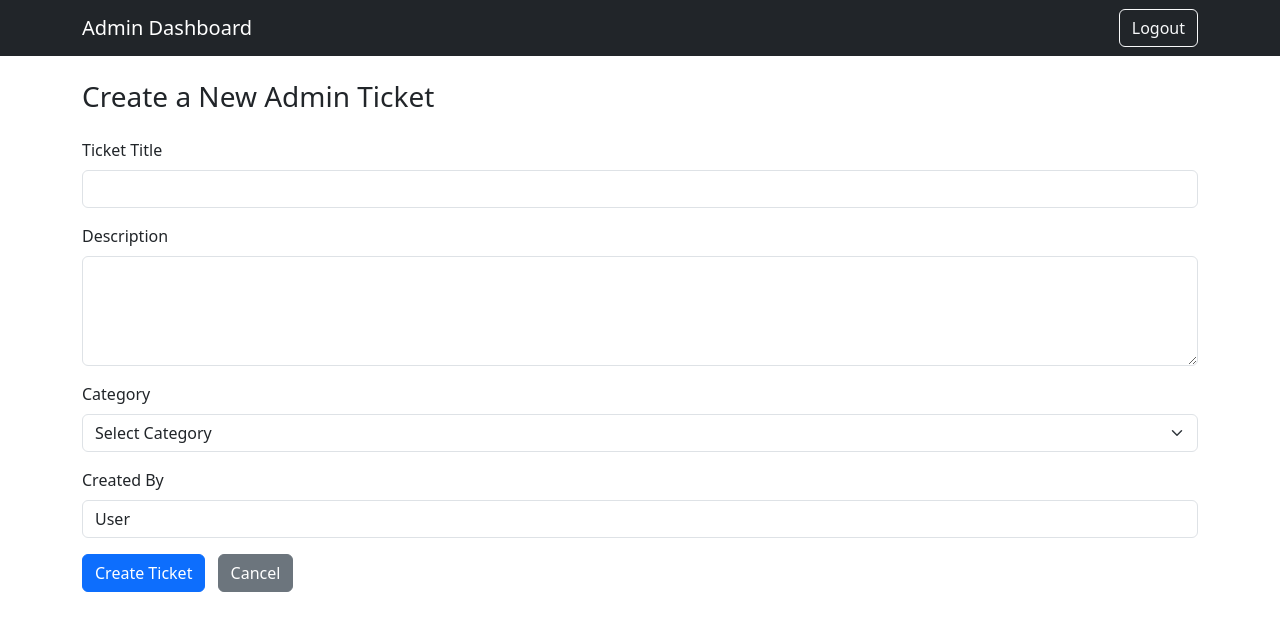
After one commit to stackAli/ticket, a Flask app: page /user/create_ticket in a window 1280 px wide. The commit adds this page. Shown: the top 631 px of the page. Run offline with Flask 3, Linux system fonts and the light colour scheme; a user stored in the database is signed in.

Commit message:
did changes

```diff
--- a/app.py
+++ b/app.py
@@ -4,8 +4,6 @@ from werkzeug.security import generate_password_hash, check_password_hash
 from datetime import datetime
 from models import User, Ticket, Comment, Category, db
 from flask_migrate import Migrate
-
-
 
 app = Flask(__name__)
 app.config['SECRET_KEY'] = 'your_secret_key'
@@ -39,6 +37,7 @@ def choose_role(action):
     user_endpoint = f"user_{action}"
     return render_template('choose_role.html', action=action, admin_endpoint=admin_endpoint, user_endpoint=user_endpoint)
 
+# Admin login/register routes
 @app.route('/login/admin', methods=['GET', 'POST'])
 def admin_login():
     if request.method == 'POST':
@@ -52,20 +51,6 @@ def admin_login():
         else:
             flash('Invalid admin credentials.', 'danger')
     return render_template('login_admin.html')
-
-@app.route('/login/user', methods=['GET', 'POST'])
-def user_login():
-    if request.method == 'POST':
-        username = request.form['username']
-        password = request.form['password']
-        user = User.query.filter_by(username=username, role='User').first()
-        if user and check_password_hash(user.password, password):
-            login_user(user)
-            flash('User login successful.', 'success')
-            return redirect(url_for('user_dashboard'))
-        else:
-            flash('Invalid user credentials.', 'danger')
-    return render_template('login_user.html')
 
 @app.route('/register/admin', methods=['GET', 'POST'])
 def admin_register():
@@ -81,6 +66,10 @@ def admin_register():
         if User.query.filter_by(email=email).first():
             flash('Email already registered.', 'danger')
             return redirect(url_for('admin_register'))
+        existing_user = User.query.filter_by(username=username).first()
+        if existing_user:
+            flash('Username already taken. Please choose another one.', 'danger')
+            return redirect(url_for('admin_register'))
         new_user = User(
             username=username,
             email=email,
@@ -92,6 +81,21 @@ def admin_register():
         flash('Admin registration successful. Please login.', 'success')
         return redirect(url_for('admin_login'))
     return render_template('register_admin.html')
+
+# User login/register routes
+@app.route('/login/user', methods=['GET', 'POST'])
+def user_login():
+    if request.method == 'POST':
+        username = request.form['username']
+        password = request.form['password']
+        user = User.query.filter_by(username=username, role='User').first()
+        if user and check_password_hash(user.password, password):
+            login_user(user)
+            flash('User login successful.', 'success')
+            return redirect(url_for('user_dashboard'))
+        else:
+            flash('Invalid user credentials.', 'danger')
+    return render_template('login_user.html')
 
 @app.route('/register/user', methods=['GET', 'POST'])
 def user_register():
@@ -106,6 +110,10 @@ def user_register():
             return redirect(url_for('user_register'))
         if User.query.filter_by(email=email).first():
             flash('Email already registered.', 'danger')
+            return redirect(url_for('user_register'))
+        existing_user = User.query.filter_by(username=username).first()
+        if existing_user:
+            flash('Username already taken. Please choose another one.', 'danger')
             return redirect(url_for('user_register'))
         new_user = User(
             username=username,
@@ -134,7 +142,7 @@ def dashboard():
     else:
         return redirect(url_for('user_dashboard'))
 
-
+# Admin dashboard route - full ticket management
 @app.route('/admin/dashboard', methods=['GET', 'POST'])
 @login_required
 def admin_dashboard():
@@ -241,113 +249,11 @@ def admin_dashboard():
 
     return render_template('admin_dashboard.html', tickets=tickets_with_user, categories=categories, selected_category=category_id)
 
-@app.route('/admin/logout')
-@login_required
-def admin_logout():
-    logout_user()
-    flash('You have been logged out.', 'info')
-    return redirect(url_for('home'))
-
-@app.route('/user/dashboard', methods=['GET', 'POST'])
-@login_required
-def user_dashboard():
-    categories = Category.query.all()
-    tickets = Ticket.query.filter_by(user_id=current_user.id).order_by(Ticket.created_at.desc()).all()
-
-    if request.method == 'POST':
-        action = request.form.get('action')
-        ticket_id = request.form.get('ticket_id', type=int)
-
-        if action == 'create':
-            # Create a new ticket
-            title = request.form.get('title', '').strip()
-            description = request.form.get('description', '').strip()
-            category_id = request.form.get('category_id', type=int)
-
-            if not title or not description or not category_id:
-                flash('All fields are required to create a ticket.', 'danger')
-            else:
-                new_ticket = Ticket(
-                    title=title,
-                    description=description,
-                    status='Open',
-                    category_id=category_id,
-                    user_id=current_user.id,
-                    created_at=datetime.utcnow()
-                )
-                db.session.add(new_ticket)
-                db.session.commit()
-                flash('Ticket created successfully.', 'success')
-                return redirect(url_for('user_dashboard'))
-
-        elif action == 'update':
-            # Update existing ticket if at least one field changed
-            ticket = Ticket.query.filter_by(id=ticket_id, user_id=current_user.id).first()
-            if not ticket:
-                flash('Ticket not found or access denied.', 'danger')
-                return redirect(url_for('user_dashboard'))
-
-            title = request.form.get('title', '').strip()
-            description = request.form.get('description', '').strip()
-            category_id = request.form.get('category_id', type=int)
-
-            if not title and not description and not category_id:
-                flash('No fields provided to update.', 'warning')
-            else:
-                updated = False
-                if title and title != ticket.title:
-                    ticket.title = title
-                    updated = True
-                if description and description != ticket.description:
-                    ticket.description = description
-                    updated = True
-                if category_id and category_id != ticket.category_id:
-                    ticket.category_id = category_id
-                    updated = True
-
-                if updated:
-                    db.session.commit()
-                    flash('Ticket updated successfully.', 'success')
-                else:
-                    flash('No changes detected to update.', 'info')
-
-                return redirect(url_for('user_dashboard'))
-
-        elif action == 'add_comment':
-            # Add a comment to a ticket
-            ticket = Ticket.query.filter_by(id=ticket_id, user_id=current_user.id).first()
-            if not ticket:
-                flash('Ticket not found or access denied.', 'danger')
-                return redirect(url_for('user_dashboard'))
-
-            comment_content = request.form.get('comment_content', '').strip()
-            if not comment_content:
-                flash('Comment cannot be empty.', 'warning')
-            else:
-                comment = Comment(
-                    content=comment_content,
-                    user_id=current_user.id,
-                    ticket_id=ticket.id,
-                    created_at=datetime.utcnow()
-                )
-                db.session.add(comment)
-                db.session.commit()
-                flash('Remark added successfully.', 'success')
-                return redirect(url_for('user_dashboard'))
-
-    # Render user dashboard with tickets and categories
-    return render_template('user_dashboard.html', tickets=tickets, categories=categories)
-
-
-@app.route('/show_users')
-def show_users():
-    users = User.query.all()
-    return '<br>'.join([f'{u.id} - {u.username} - {u.email} - {u.role}' for u in users])
-
+# Admin create ticket (separate from dashboard)
 @app.route('/admin/create_ticket', methods=['GET', 'POST'])
 @login_required
 def admin_create_ticket():
-    if current_user.role.lower() != 'admin':
+    if current_user.role != 'Admin':
         abort(403)
 
     categories = Category.query.all()
@@ -366,9 +272,9 @@ def admin_create_ticket():
                 description=description,
                 status=status,
                 created_at=datetime.utcnow(),
-                user_id=current_user.id,  # Admin's user ID (must exist in User table)
+                user_id=current_user.id,
                 category_id=category_id,
-                created_by='admin'  # new field to distinguish creator
+                created_by='admin'
             )
             db.session.add(new_ticket)
             db.session.commit()
@@ -377,6 +283,148 @@ def admin_create_ticket():
 
     return render_template('admin_create_ticket.html', categories=categories)
 
+# User dashboard route - show tickets created by user with same interface as admin dashboard (no create ticket here)
+@app.route('/user/dashboard', methods=['GET', 'POST'])
+@login_required
+def user_dashboard():
+    if current_user.role != 'User':
+        abort(403)
+
+    categories = Category.query.all()
+    category_id = request.args.get('category', type=int)
+    # Only tickets created by current user
+    if category_id:
+        tickets = Ticket.query.filter_by(user_id=current_user.id, category_id=category_id).all()
+    else:
+        tickets = Ticket.query.filter_by(user_id=current_user.id).all()
+
+    if request.method == 'POST':
+        action = request.form.get('action')
+
+        if action == 'update':
+            ticket_id = request.form.get('ticket_id', type=int)
+            ticket = Ticket.query.get_or_404(ticket_id)
+
+            if ticket.user_id != current_user.id:
+                abort(403)
+
+            title = request.form.get('title')
+            description = request.form.get('description')
+            status = request.form.get('status')
+            category_id_form = request.form.get('category_id', type=int)
+
+            updated = False
+
+            if title:
+                ticket.title = title
+                updated = True
+            if description:
+                ticket.description = description
+                updated = True
+            if status:
+                ticket.status = status
+                updated = True
+            if category_id_form is not None:
+                ticket.category_id = category_id_form
+                updated = True
+
+            if updated:
+                db.session.commit()
+                flash('Ticket updated successfully.', 'success')
+            else:
+                flash('No fields were provided to update.', 'warning')
+
+            return redirect(url_for('user_dashboard'))
+
+        elif action == 'delete':
+            ticket_id = request.form.get('ticket_id', type=int)
+            ticket = Ticket.query.get_or_404(ticket_id)
+
+            if ticket.user_id != current_user.id:
+                abort(403)
+
+            db.session.delete(ticket)
+            db.session.commit()
+            flash('Ticket deleted successfully.', 'success')
+            return redirect(url_for('user_dashboard'))
+
+        elif action == 'add_comment':
+            ticket_id = request.form.get('ticket_id', type=int)
+            content = request.form.get('comment_content')
+
+            if ticket_id is None:
+                flash('Ticket ID is missing.', 'danger')
+                return redirect(url_for('user_dashboard'))
+
+            ticket = Ticket.query.get(ticket_id)
+            if not ticket or ticket.user_id != current_user.id:
+                flash('Ticket not found or unauthorized.', 'danger')
+                return redirect(url_for('user_dashboard'))
+
+            if not content:
+                flash('Comment cannot be empty.', 'danger')
+                return redirect(url_for('user_dashboard'))
+
+            comment = Comment(ticket_id=ticket_id, user_id=current_user.id, content=content)
+            db.session.add(comment)
+            db.session.commit()
+            flash('Comment added successfully.', 'success')
+            return redirect(url_for('user_dashboard'))
+
+    tickets_with_user = []
+    for t in tickets:
+        user = User.query.get(t.user_id) if t.user_id else None
+        category = Category.query.get(t.category_id)
+        tickets_with_user.append((t, user.username if user else "Unassigned", category.name if category else "Unknown"))
+
+    return render_template('user_dashboard.html', tickets=tickets_with_user, categories=categories, selected_category=category_id)
+
+# User create ticket (separate from dashboard)
+@app.route('/user/create_ticket', methods=['GET', 'POST'])
+@login_required
+def user_create_ticket():
+    if current_user.role != 'User':
+        abort(403)
+
+    categories = Category.query.all()
+
+    if request.method == 'POST':
+        title = request.form.get('title')
+        description = request.form.get('description')
+        status = request.form.get('status', 'Open')
+        category_id = request.form.get('category_id', type=int)
+
+        if not title or not description or not category_id:
+            flash('All fields are required.', 'danger')
+        else:
+            new_ticket = Ticket(
+                title=title,
+                description=description,
+                status=status,
+                created_at=datetime.utcnow(),
+                user_id=current_user.id,
+                category_id=category_id,
+                created_by='user'
+            )
+            db.session.add(new_ticket)
+            db.session.commit()
+            flash('Ticket created successfully.', 'success')
+            return redirect(url_for('user_dashboard'))
+
+    return render_template('user_create_ticket.html', categories=categories)
+
+@app.route('/admin/logout')
+@login_required
+def admin_logout():
+    logout_user()
+    flash('You have been logged out.', 'info')
+    return redirect(url_for('home'))
+
+@app.route('/show_users')
+def show_users():
+    users = User.query.all()
+    return '<br>'.join([f'{u.id} - {u.username} - {u.email} - {u.role}' for u in users])
+
 if __name__ == '__main__':
     with app.app_context():
         db.create_all()
--- /dev/null
+++ b/templates/user_create_ticket.html
@@ -0,0 +1,66 @@
+<!DOCTYPE html>
+<html lang="en">
+<head>
+  <meta charset="UTF-8" />
+  <meta name="viewport" content="width=device-width, initial-scale=1" />
+  <title>Create Admin Ticket</title>
+  <link href="https://cdn.jsdelivr.net/npm/bootstrap@5.3.0/dist/css/bootstrap.min.css" rel="stylesheet" />
+</head>
+<body>
+  <nav class="navbar navbar-expand-lg navbar-dark bg-dark">
+    <div class="container">
+      <a class="navbar-brand" href="{{ url_for('admin_dashboard') }}">Admin Dashboard</a>
+      <div>
+        <a href="{{ url_for('logout') }}" class="btn btn-outline-light">Logout</a>
+      </div>
+    </div>
+  </nav>
+
+  <div class="container my-4">
+    {% with messages = get_flashed_messages(with_categories=true) %}
+      {% if messages %}
+        {% for category, message in messages %}
+          <div class="alert alert-{{ category }} alert-dismissible fade show" role="alert">
+            {{ message }}
+            <button type="button" class="btn-close" data-bs-dismiss="alert" aria-label="Close"></button>
+          </div>
+        {% endfor %}
+      {% endif %}
+    {% endwith %}
+
+    <h3 class="mb-4">Create a New Admin Ticket</h3>
+    <form method="POST">
+      <div class="mb-3">
+        <label for="title" class="form-label">Ticket Title</label>
+        <input type="text" class="form-control" id="title" name="title" required />
+      </div>
+
+      <div class="mb-3">
+        <label for="description" class="form-label">Description</label>
+        <textarea class="form-control" id="description" name="description" rows="4" required></textarea>
+      </div>
+
+      <div class="mb-3">
+        <label for="category" class="form-label">Category</label>
+        <select class="form-select" id="category" name="category_id" required>
+          <option value="" selected disabled>Select Category</option>
+          {% for category in categories %}
+            <option value="{{ category.id }}">{{ category.name }}</option>
+          {% endfor %}
+        </select>
+      </div>
+
+
+      <div class="mb-3">
+        <label class="form-label">Created By</label>
+        <input type="text" class="form-control" value="User" readonly />
+      </div>
+
+      <button type="submit" class="btn btn-primary">Create Ticket</button>
+      <a href="{{ url_for('admin_dashboard') }}" class="btn btn-secondary ms-2">Cancel</a>
+    </form>
+  </div>
+
+  <script src="https://cdn.jsdelivr.net/npm/bootstrap@5.3.0/dist/js/bootstrap.bundle.min.js"></script>
+</body>
+</html>
--- a/templates/user_dashboard.html
+++ b/templates/user_dashboard.html
@@ -27,7 +27,9 @@
         {% endfor %}
       {% endif %}
     {% endwith %}
-
+     <div class="mb-3">
+      <a href="{{ url_for('user_create_ticket') }}" class="btn btn-primary">Create Ticket</a>
+    </div>
     <h3>Create New Ticket</h3>
     <form method="POST" class="mb-4">
       <input type="hidden" name="action" value="create" />
```
Also changed, not shown: instance/support.db.
